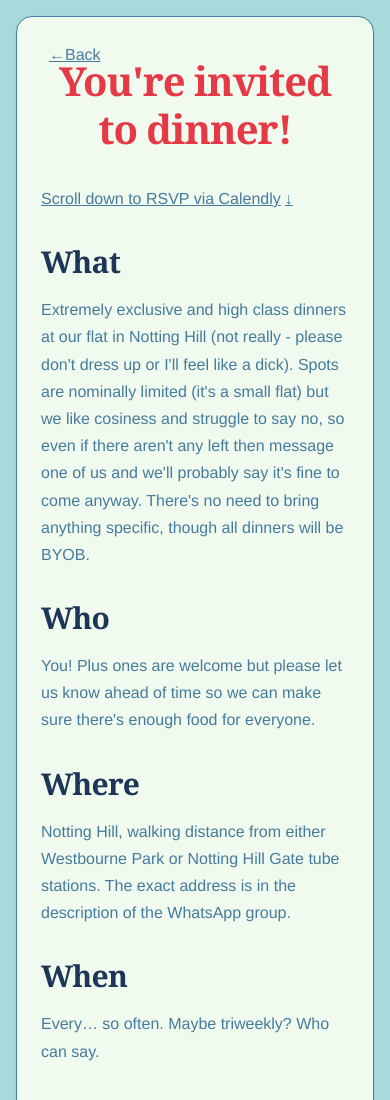
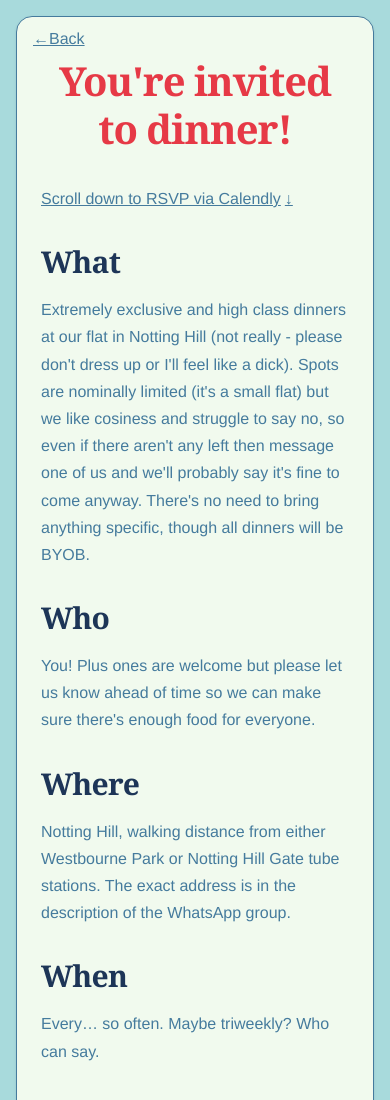
Before and after one commit to jonnyspicer/jourtney-sporbett, a plain HTML site: page dinner.html in a window 390 px wide. Shown: the top 1100 px of the page. Drawn offline with Linux system fonts and the light colour scheme; a script that the page names is missing.

Commit message:
fixes back button styling on mobile res

```diff
--- a/styles.css
+++ b/styles.css
@@ -157,8 +157,8 @@ hr {
     }
 
     .back-button {
-        top: 16px;
-        left: 16px;
+        top: 0;
+        left: 0;
     }
 }
 
```
